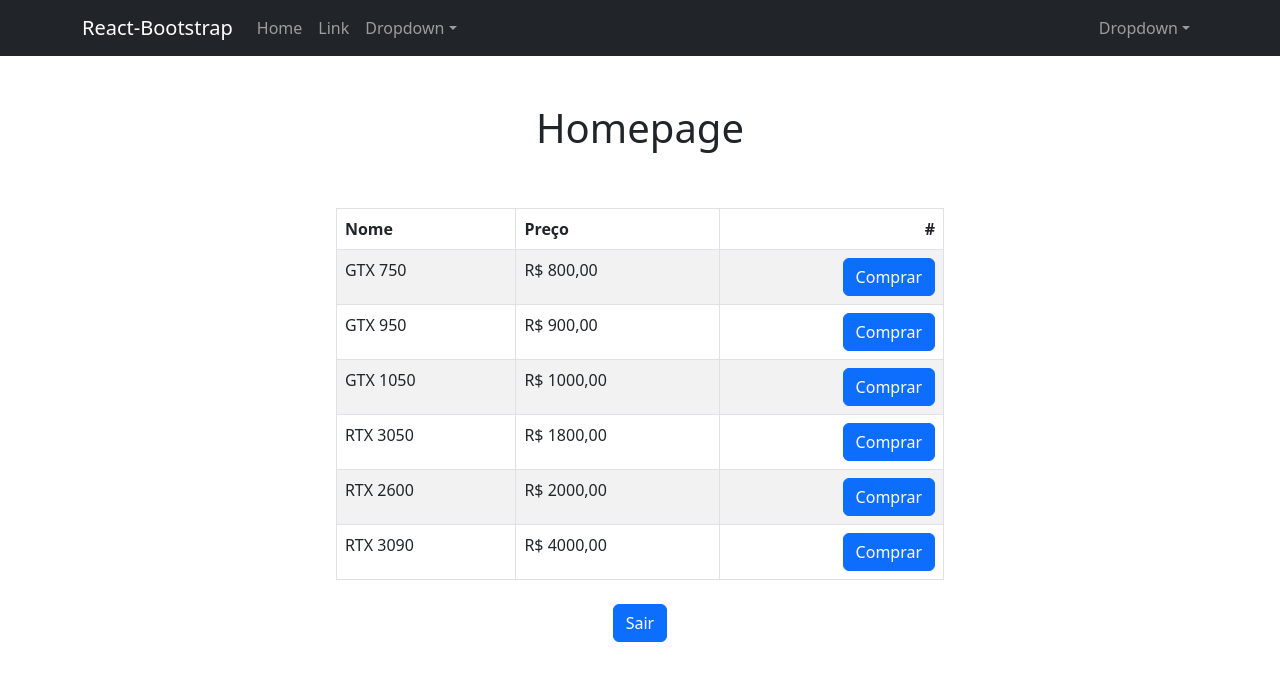
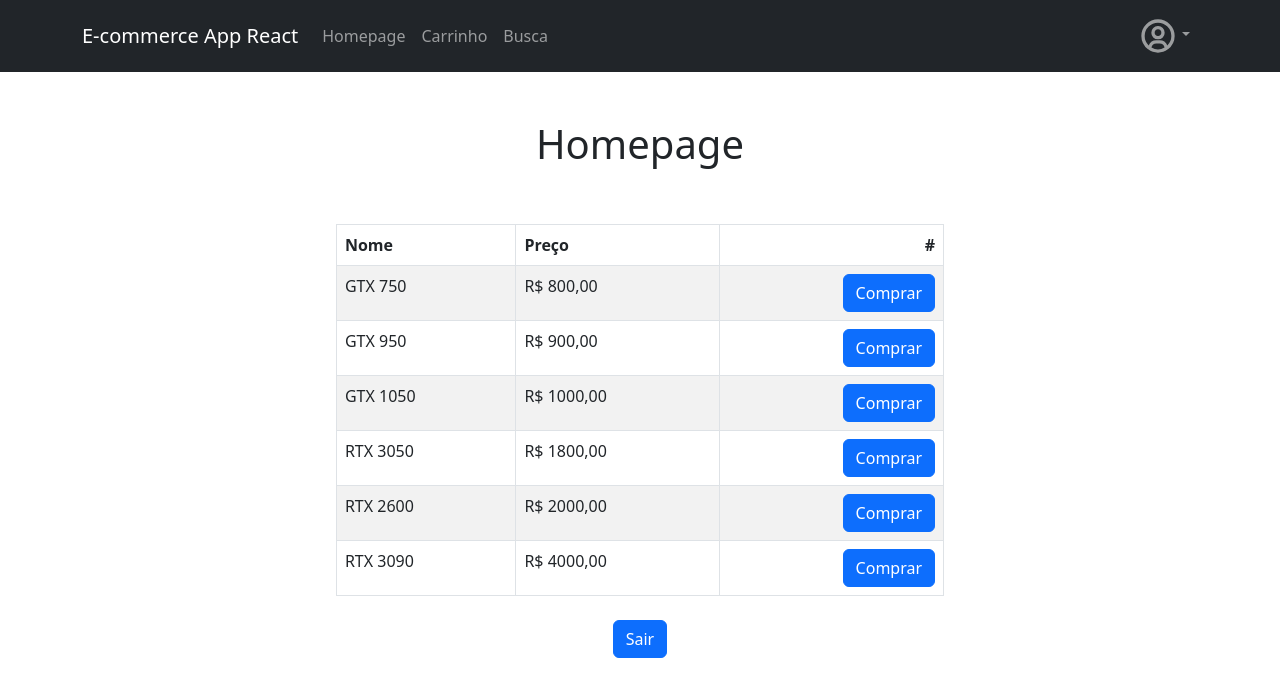
Before and after one commit to otaviohenrique1/ecommerce_app_react, a React (Create React App) app: page /homepage in a window 1280 px wide. Shown: the top 696 px of the page. Built offline with nearby package versions, Linux system fonts and the light colour scheme.

Commit message:
commit 9

```diff
--- a/package.json
+++ b/package.json
@@ -23,6 +23,8 @@
     "react-scripts": "5.0.1",
     "redux": "^4.2.0",
     "styled-components": "^5.3.5",
+    "sweetalert2": "^11.4.32",
+    "sweetalert2-react-content": "^5.0.3",
     "typescript": "^4.8.3",
     "web-vitals": "^2.1.4",
     "yup": "^0.32.11"
--- a/src/components/AppBar.tsx
+++ b/src/components/AppBar.tsx
@@ -2,18 +2,26 @@ import Container from 'react-bootstrap/Container';
 import Nav from 'react-bootstrap/Nav';
 import Navbar from 'react-bootstrap/Navbar';
 import NavDropdown from 'react-bootstrap/NavDropdown';
+import { useNavigate } from 'react-router-dom';
+import Swal from 'sweetalert2';
+import withReactContent from 'sweetalert2-react-content';
+import { BiUserCircle } from "react-icons/bi";
 
 export default function Appbar() {
+  const navigate = useNavigate();
+  const SwalModal = withReactContent(Swal);
+
   return (
     <Navbar bg="dark" expand="lg" variant="dark">
       <Container>
-        <Navbar.Brand href="#home">React-Bootstrap</Navbar.Brand>
-        <Navbar.Toggle aria-controls="basic-navbar-nav" />
-        <Navbar.Collapse id="basic-navbar-nav">
+        <Navbar.Brand>E-commerce App React</Navbar.Brand>
+        <Navbar.Toggle aria-controls="navbar-nav-app" />
+        <Navbar.Collapse id="navbar-nav-app">
           <Nav className="me-auto">
-            <Nav.Link href="#home">Home</Nav.Link>
-            <Nav.Link href="#link">Link</Nav.Link>
-            <NavDropdown title="Dropdown" id="basic-nav-dropdown">
+            <Nav.Link>Homepage</Nav.Link>
+            <Nav.Link>Carrinho</Nav.Link>
+            <Nav.Link>Busca</Nav.Link>
+            {/* <NavDropdown title="Dropdown" id="basic-nav-dropdown">
               <NavDropdown.Item href="#action/3.1">Action</NavDropdown.Item>
               <NavDropdown.Item href="#action/3.2">
                 Another action
@@ -23,18 +31,34 @@ export default function Appbar() {
               <NavDropdown.Item href="#action/3.4">
                 Separated link
               </NavDropdown.Item>
-            </NavDropdown>
+            </NavDropdown> */}
           </Nav>
           <Nav>
-            <NavDropdown title="Dropdown" id="basic-nav-dropdown">
-              <NavDropdown.Item href="#action/3.1">Action</NavDropdown.Item>
-              <NavDropdown.Item href="#action/3.2">
-                Another action
+            <NavDropdown
+              title={<BiUserCircle size={40} />}
+              id="usuario-dropdown"
+            >
+              <NavDropdown.Item>
+                Perfil
               </NavDropdown.Item>
-              <NavDropdown.Item href="#action/3.3">Something</NavDropdown.Item>
               <NavDropdown.Divider />
-              <NavDropdown.Item href="#action/3.4">
-                Separated link
+              <NavDropdown.Item onClick={() => {
+                SwalModal.fire({
+                  title: "Logout",
+                  text: "Deseja deslogar?",
+                  icon: 'warning',
+                  showCancelButton: true,
+                  confirmButtonColor: '#3085d6',
+                  cancelButtonColor: '#d33',
+                  confirmButtonText: 'Sim',
+                  cancelButtonText: 'Não',
+                }).then((result) => {
+                  if (result.isConfirmed) {
+                    navigate("/");
+                  }
+                })
+              }}>
+                Sair
               </NavDropdown.Item>
             </NavDropdown>
           </Nav>
```
Also changed, not shown: 1 other file (tests, documents, lock files or other folders).
